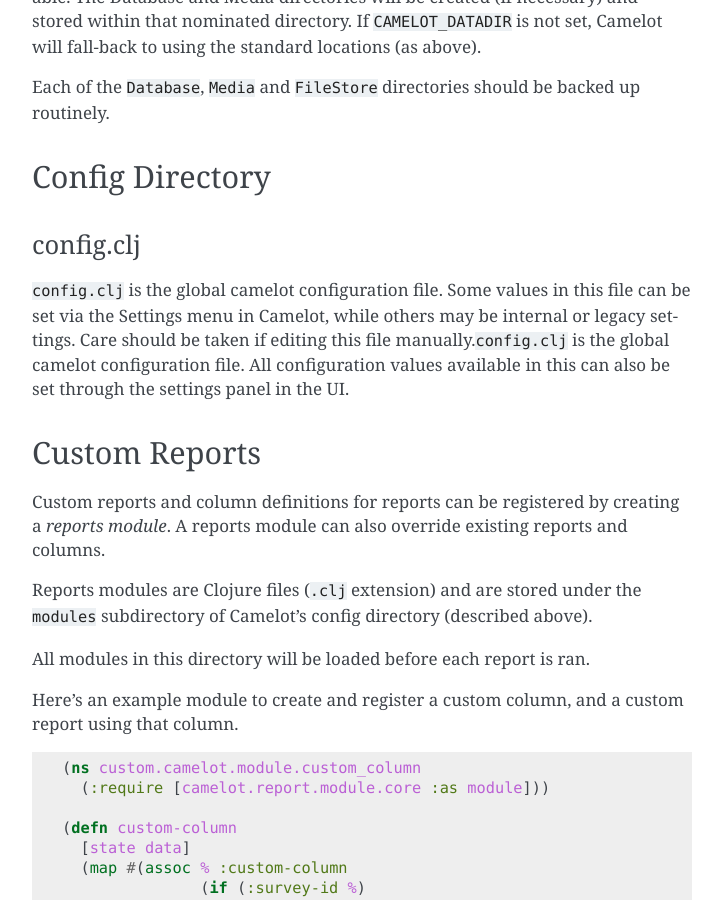
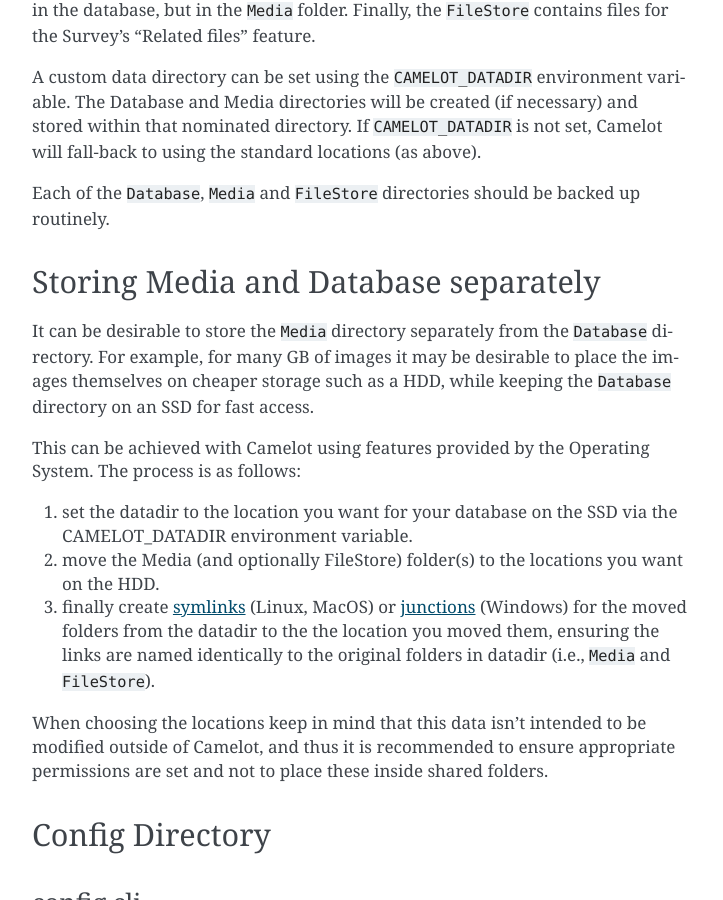
Before and after one commit to heidihendry/camelot, a Sphinx documentation site: the page built from doc/administration.rst, in a window 1280 px wide and 900 px high, scrolled down 956 px. Shown: the whole window, without its empty margins (388-1111 px from the left). Built offline with Sphinx 7.4.7, drawn with Linux system fonts in a browser that asks for light colours; some of the changed text lies outside the part shown.

Commit message:
Update administration page with symlink docs

```diff
--- a/doc/administration.rst
+++ b/doc/administration.rst
@@ -10,11 +9,17 @@
 Locations
 ~~~~~~~~~
 
+By default, Camelot stores all data under the current user's home folder for
+the operating system.
+
 Windows
 ^^^^^^^
 
 -  **Data**: %LOCALAPPDATA%\\camelot
 -  **Config**: %APPDATA%\\camelot
+
+*Entering, for example, ``%LOCALAPPDATA%``, as a folder path may seem unusual,
+though is a valid path under Windows.*
 
 OSX
 ^^^
@@ -45,6 +50,38 @@
 
 Each of the ``Database``, ``Media`` and ``FileStore`` directories should
 be backed up routinely.
+
+Storing Media and Database separately
+~~~~~~~~~~~~~~~~~~~~~~~~~~~~~~~~~~~~~
+
+It can be desirable to store the ``Media`` directory separately from the
+``Database`` directory.  For example, for many GB of images it may be
+desirable to place the images themselves on cheaper storage such as a HDD,
+while keeping the ``Database`` directory on an SSD for fast access.
+
+This can be achieved with Camelot using features provided by the Operating
+System.  The process is as follows:
+
+1. set the datadir to the location you want for your database on the SSD via
+   the CAMELOT_DATADIR environment variable.
+2. move the Media (and optionally FileStore) folder(s) to the locations you
+   want on the HDD.
+3. finally create |linux_symlink| (Linux, MacOS) or |windows_junctions|
+   (Windows) for the moved folders from the datadir to the the location you
+   moved them, ensuring the links are named identically to the original
+   folders in datadir (i.e., ``Media`` and ``FileStore``).
+
+When choosing the locations keep in mind that this data isn't intended to be
+modified outside of Camelot, and thus it is recommended to ensure appropriate
+permissions are set and not to place these inside shared folders.
+
+.. |linux_symlink| raw:: html
+
+   <a href="https://kb.iu.edu/d/abbe" target="_blank">symlinks</a>
+
+.. |windows_junctions| raw:: html
+
+   <a href="https://docs.microsoft.com/en-us/sysinternals/downloads/junction" target="_blank">junctions</a>
 
 Config Directory
 ~~~~~~~~~~~~~~~~
```
Also changed, not shown: other parts of doc/administration.rst (+1 -2 lines).
